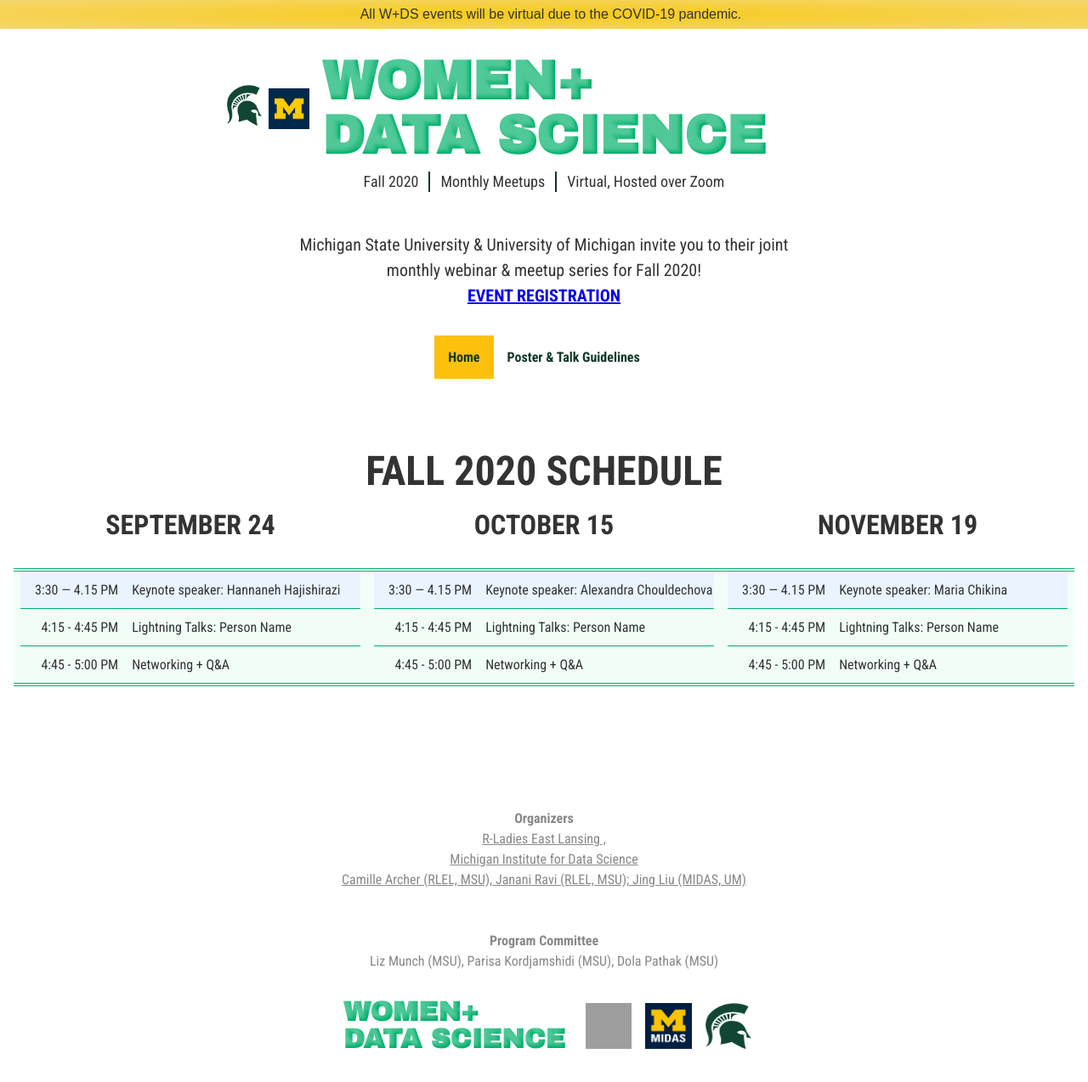
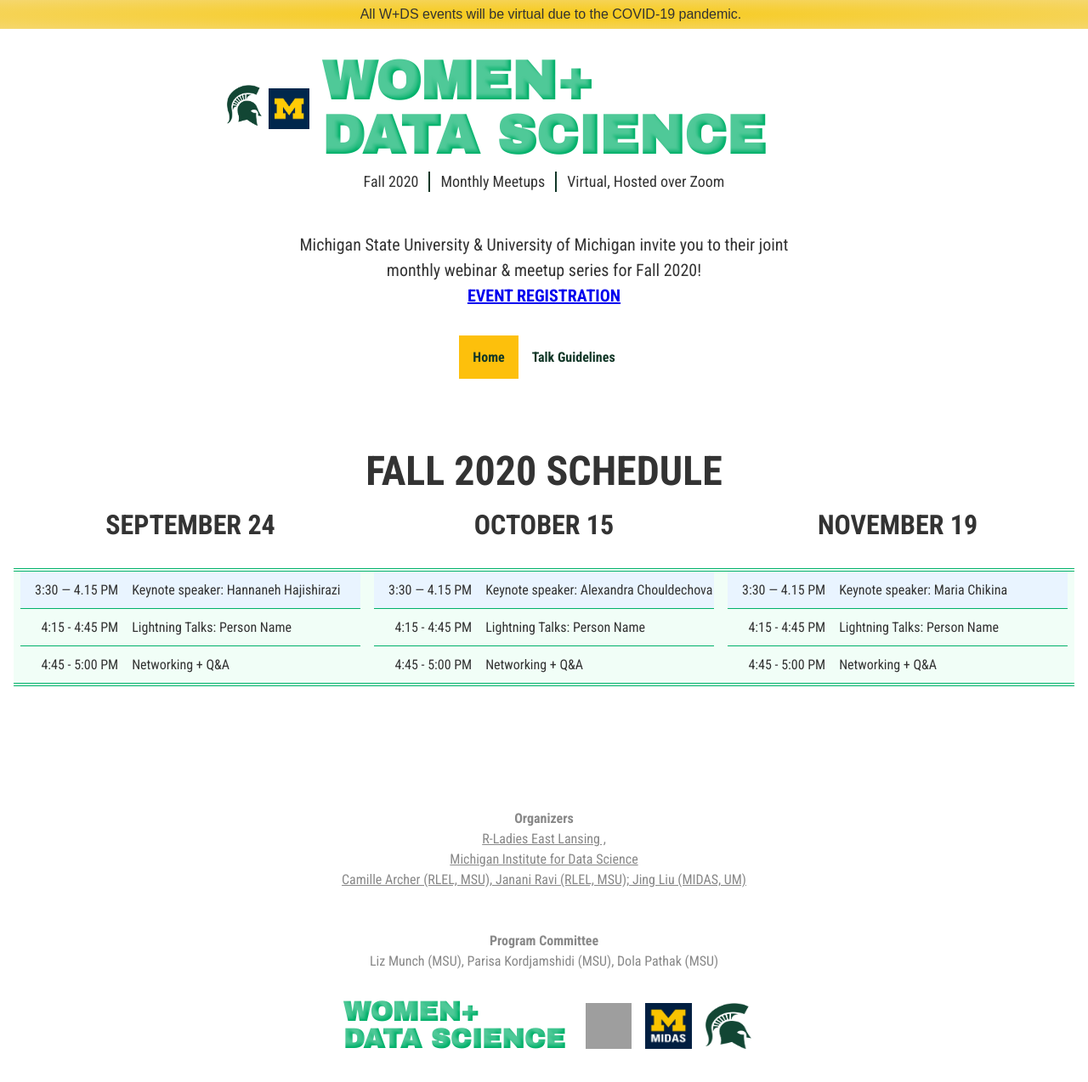
Before and after one commit to women-plus-datascience/women-plus-datascience.github.io, a Jekyll site: the page built from index.html, in a window 1280 px wide and 1368 px high. Shown: the top 1274 px of the window at 85% size. Built offline with Jekyll 4.4.1, drawn with Linux system fonts in a browser that asks for light colours; grey boxes are pictures that could not be loaded.

Commit message:
Update menu.yml

```diff
--- a/_data/menu.yml
+++ b/_data/menu.yml
@@ -1,8 +1,8 @@
 main:
   - name: Home
     url: /
-  - name: Poster & Talk Guidelines
-    url: /poster-talk-guidelines/
+  - name: Talk Guidelines
+    url: /talk-guidelines/
 #   - name: Sponsors
 #     url: /sponsors/
 #   - name: Other Information
```
